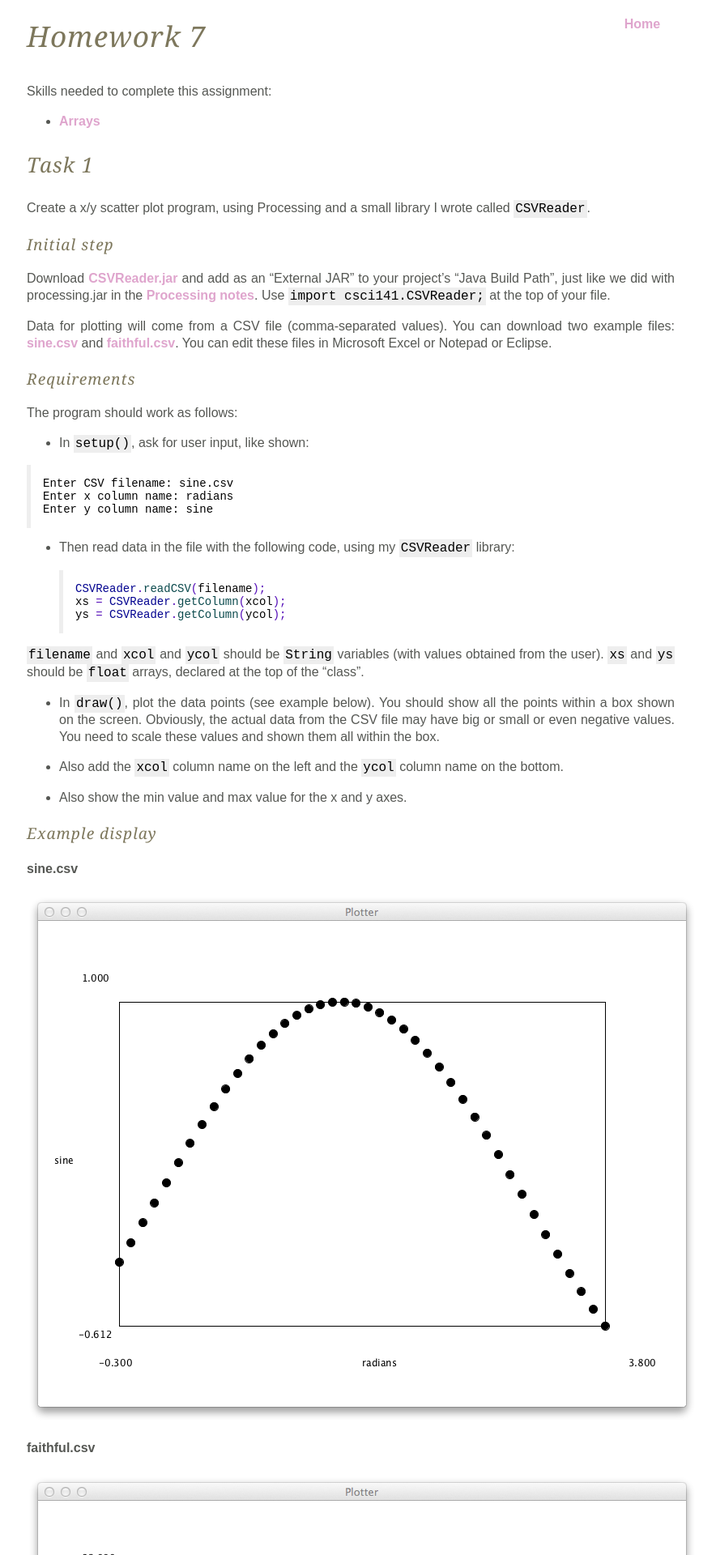
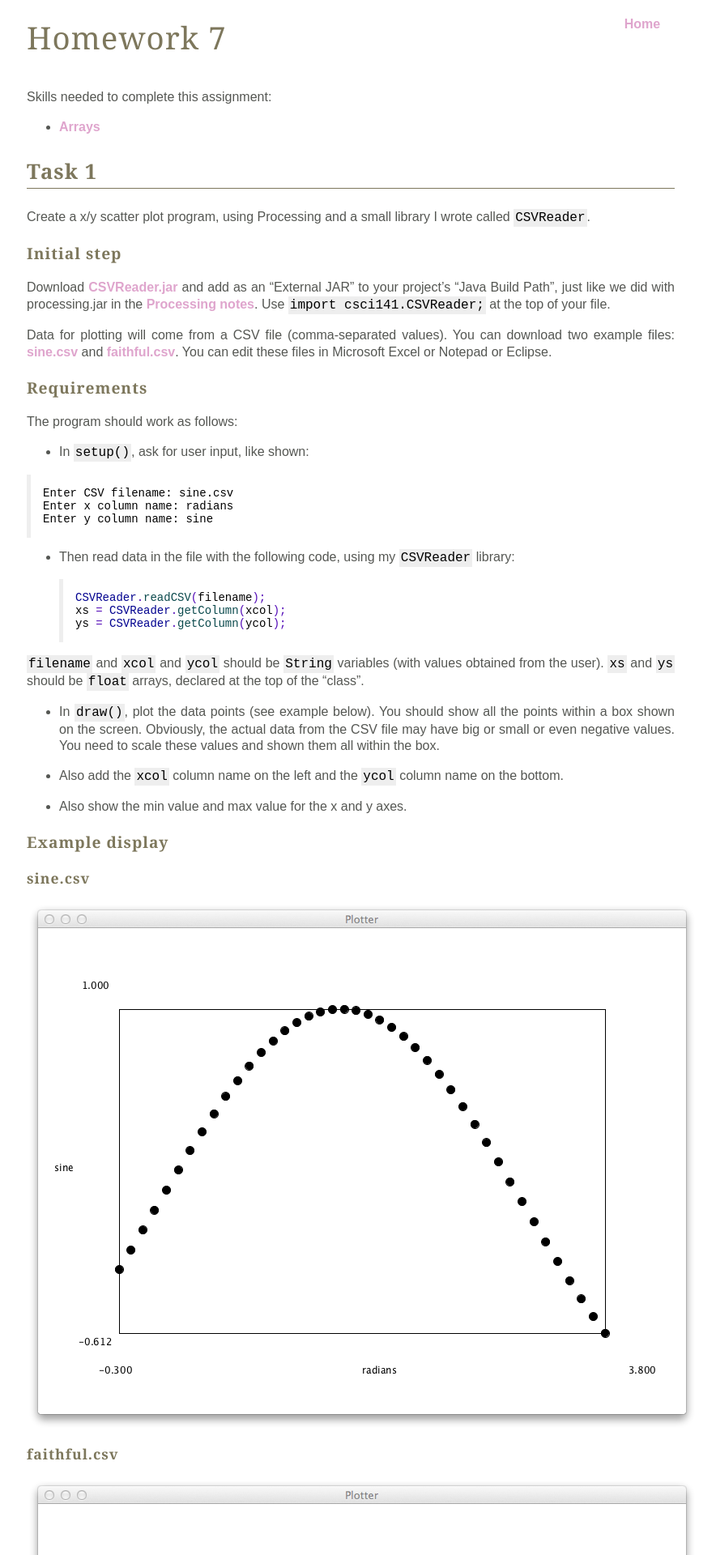
Before and after one commit to joshuaeckroth/csci141-website, a Jekyll site: the page built from homework/homework-7.markdown, in a window 1280 px wide. Shown: the top 1920 px of the page at 81% size, without its empty margins (207-1091 px from the left). Built offline with Jekyll 4.4.1, drawn with Linux system fonts in a browser that asks for light colours; Markdown is read by kramdown in place of the engine named in the settings.

Commit message:
Updated header styling.

```diff
--- a/css/screen.css
+++ b/css/screen.css
@@ -23,21 +23,30 @@ ul {
     margin: 0 0 1em 0;
 }
 h1 {
-    font: italic normal 2.2em Georgia, serif;
+    font: normal 2.4em Georgia, serif;
     letter-spacing: 1px;
     margin-top: 0.5em;
     margin-bottom: 1em;
     color: #7D775C;
 }
 h2 {
-    font: italic normal 1.6em Georgia, serif;
+    font: normal bold 1.6em Georgia, serif;
+    letter-spacing: 1px;
+    margin-top: 1em;
+    margin-bottom: 1em;
+    color: #7D775C;
+    padding-bottom: 3px;
+    border-bottom: 1px solid #7d775c;
+}
+h3 {
+    font: normal bold 1.2em Georgia, serif;
     letter-spacing: 1px;
     margin-top: 1em;
     margin-bottom: 1em;
     color: #7D775C;
 }
-h3 {
-    font: italic normal 1.2em Georgia, serif;
+h4 {
+    font: normal bold 1.1em Georgia, serif;
     letter-spacing: 1px;
     margin-top: 1em;
     margin-bottom: 1em;
```
